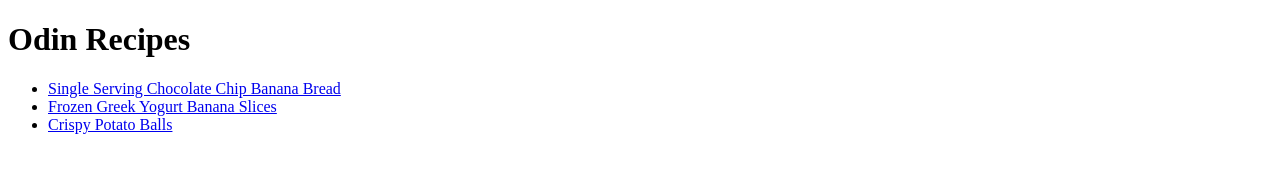
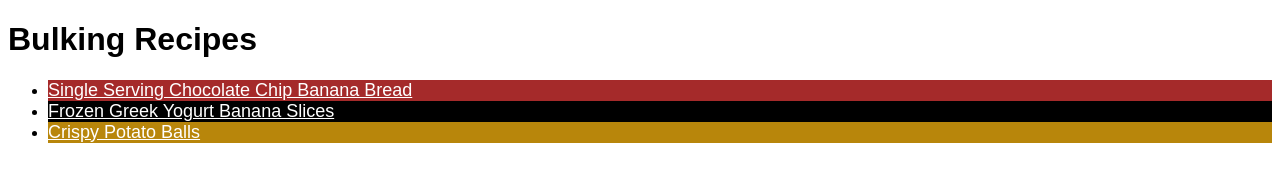
Before and after one commit to penguinaz/odin-recipes, a plain HTML site: page index.html in a window 1280 px wide. Drawn offline with Linux system fonts and the light colour scheme.

Commit message:
Create css file, add styles to index.html

```diff
--- a/index.html
+++ b/index.html
@@ -3,14 +3,15 @@
     <head>
         <meta charset="UTF-8">
         <title>Odin Recipes</title>
+        <link rel="stylesheet" href="./styles.css" />
     </head>
 
     <body>
-        <h1>Odin Recipes</h1>
+        <h1>Bulking Recipes</h1>
         <ul>
-            <li><a href="./recipes/ss-cc-bb.html">Single Serving Chocolate Chip Banana Bread</a></li>
-            <li><a href="./recipes/easy-snack.html">Frozen Greek Yogurt Banana Slices</a></li>
-            <li><a href="./recipes/crispy-potato-balls.html">Crispy Potato Balls</a></li>
+            <li id="ss-cc-bb"><a href="./recipes/ss-cc-bb.html">Single Serving Chocolate Chip Banana Bread</a></li>
+            <li id="easy-snack"><a href="./recipes/easy-snack.html">Frozen Greek Yogurt Banana Slices</a></li>
+            <li id="crispy-potato-balls"><a href="./recipes/crispy-potato-balls.html">Crispy Potato Balls</a></li>
         </ul>
     </body>
 </html>
--- /dev/null
+++ b/styles.css
@@ -0,0 +1,19 @@
+a {
+    font-size: large; font-family: Arial, Helvetica, sans-serif; color: white;
+}
+
+h1 {
+    font-family: Arial, Helvetica, sans-serif;
+}
+
+#ss-cc-bb {
+    background-color: brown;
+}
+
+#easy-snack {
+    background-color: black;
+}
+
+#crispy-potato-balls {
+    background-color: darkgoldenrod;
+}
```
Also changed, not shown: recipes/crispy-potato-balls.html (+1 -0 lines), recipes/easy-snack.html (+1 -0 lines), recipes/ss-cc-bb.html (+1 -0 lines).
